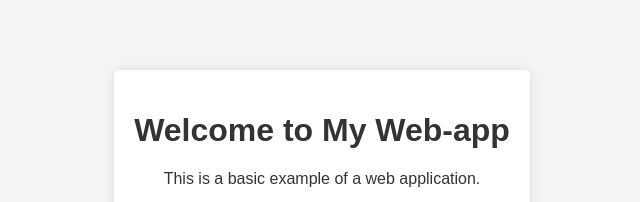
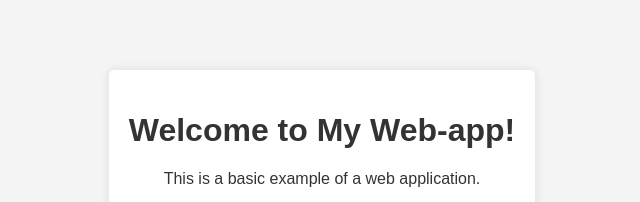
Before and after one commit to Dilip-Devopos/web-app, a plain HTML site: page index.html in a window 1280 px wide. Shown: the part 216-418 px from the top of the page, without its empty margins (318-958 px from the left). Drawn offline with Linux system fonts and the light colour scheme.

Commit message:
Update index.html

```diff
--- a/index.html
+++ b/index.html
@@ -8,7 +8,7 @@
 </head>
 <body>
     <div class="container">
-        <h1>Welcome to My Web-app </h1>
+        <h1>Welcome to My Web-app!</h1>
         <p>This is a basic example of a web application.</p>
         <button id="clickButton">Click Me!</button>
         <p id="responseMessage"></p>
```
